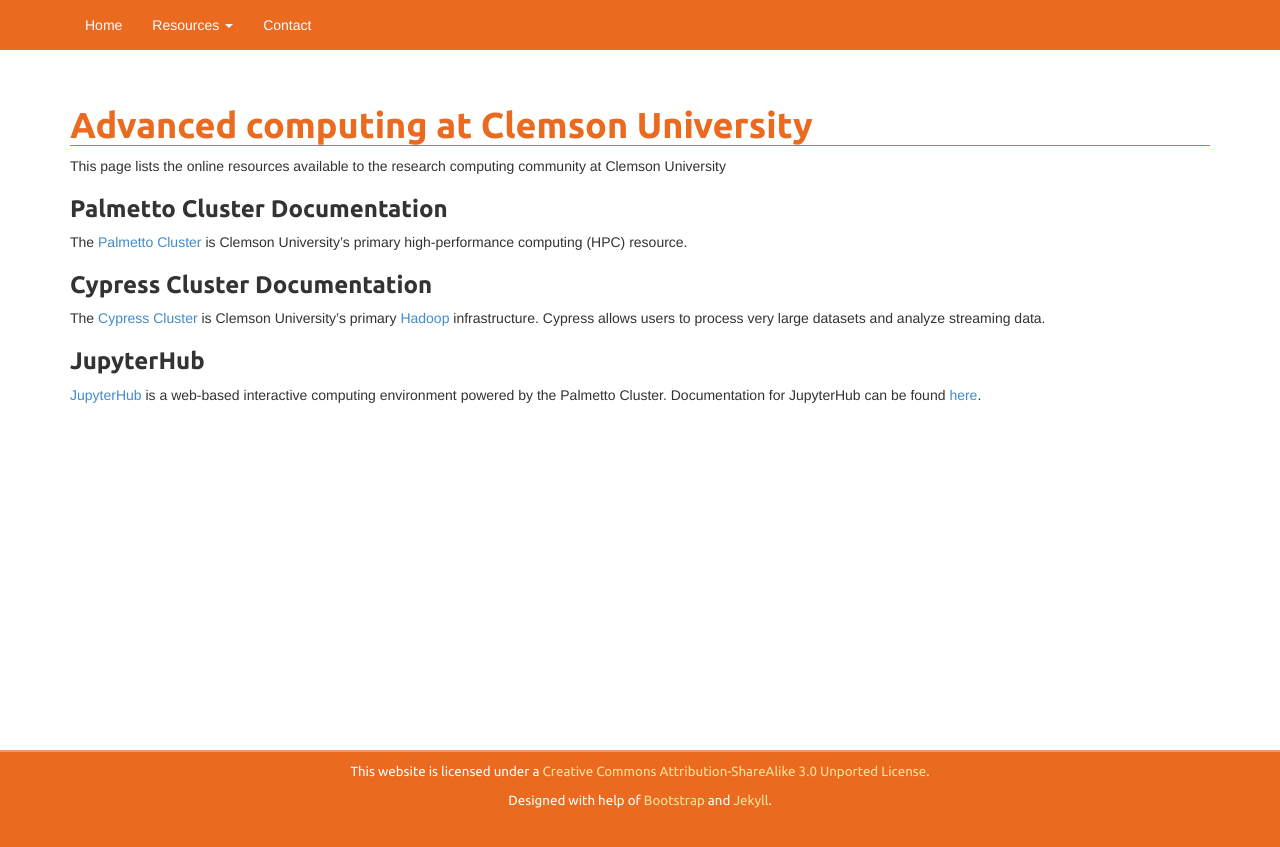
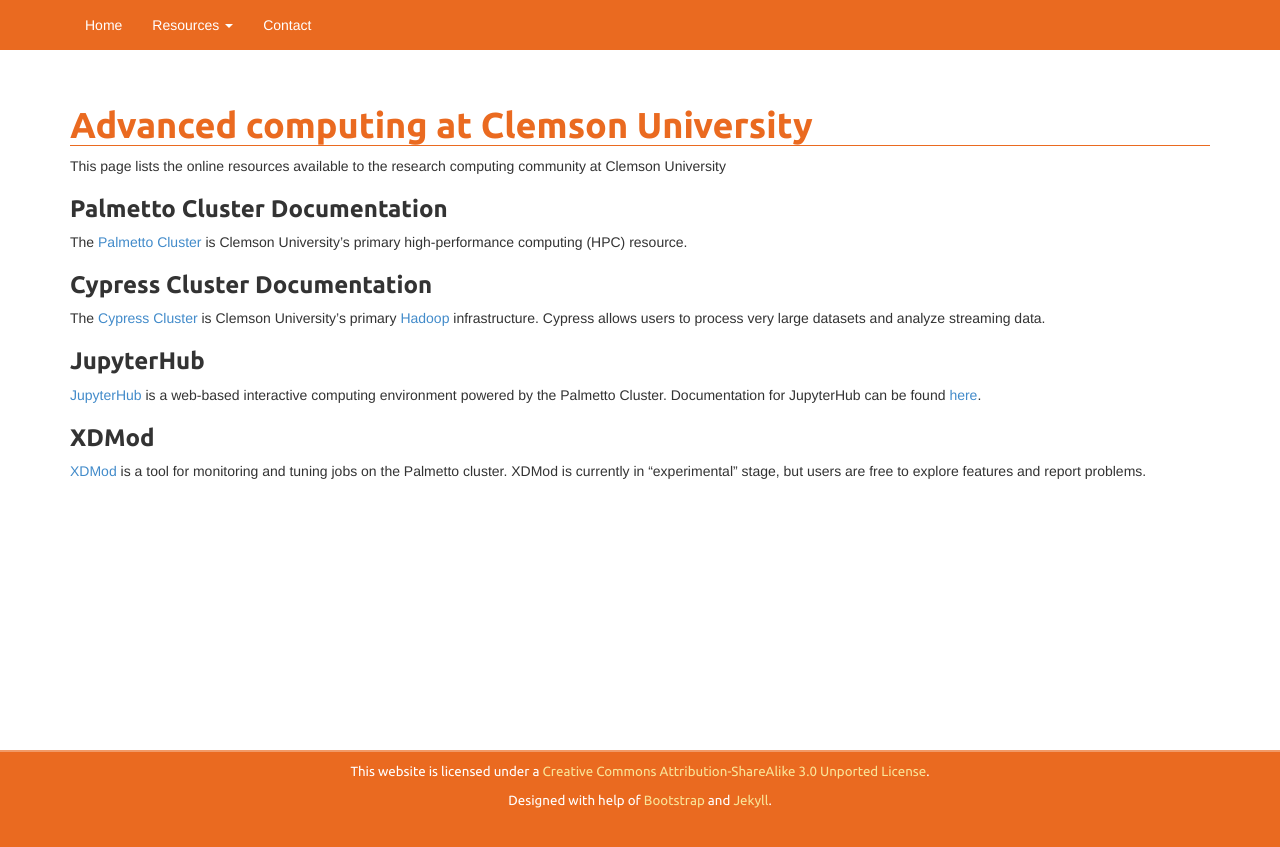
Before and after one commit to clemsonciti/palmetto-landing-page, a Jekyll site: the page built from index.md, in a window 1280 px wide. Shown: the top 847 px of the page. Built offline with Jekyll 4.4.1, drawn with Linux system fonts in a browser that asks for light colours; Markdown is read by kramdown in place of the engine named in the settings.

Commit message:
add note on XDMod

```diff
--- a/index.md
+++ b/index.md
@@ -26,3 +26,10 @@
 interactive computing environment
 powered by the Palmetto Cluster.
 Documentation for JupyterHub can be found [here](https://www.palmetto.clemson.edu/jupyterhub/docs).
+
+### XDMod
+
+[XDMod](https://www.palmetto.clemson.edu/xdmod) is a
+tool for monitoring and tuning jobs on the Palmetto cluster.
+XDMod is currently in "experimental" stage,
+but users are free to explore features and report problems.
```
